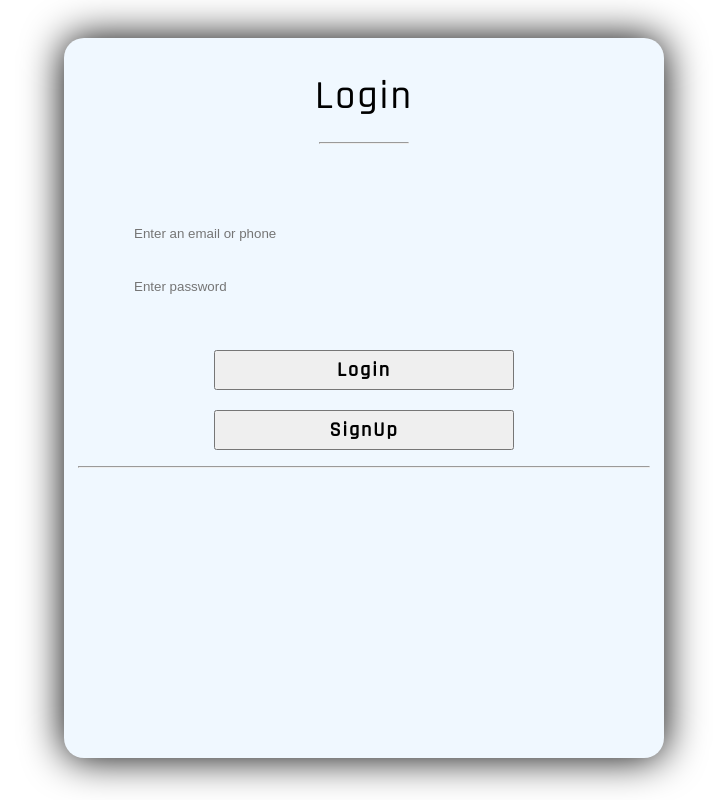
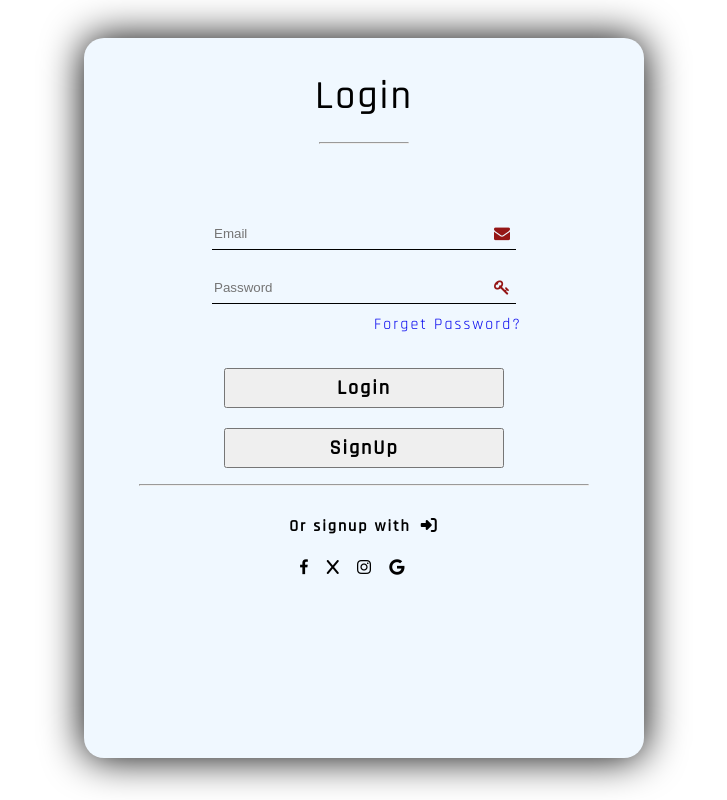
Before and after one commit to solutiontech214/KFH-WebSite, a PHP site: page /login.html in a window 1280 px wide. Shown: the whole page, without its empty margins (276-1003 px from the left). Run offline with PHP 8.4, Linux system fonts and the light colour scheme.

Commit message:
made some changes

```diff
--- a/Main/src/index.html
+++ b/Main/src/index.html
@@ -10,7 +10,7 @@
     <link href="https://fonts.googleapis.com/css2?family=Rajdhani:wght@400;500&display=swap" rel="stylesheet">
     <link href="https://cdn.jsdelivr.net/npm/bootstrap@5.3.2/dist/css/bootstrap.min.css" rel="stylesheet" integrity="sha384-T3c6CoIi6uLrA9TneNEoa7RxnatzjcDSCmG1MXxSR1GAsXEV/Dwwykc2MPK8M2HN" crossorigin="anonymous">
 </head>
-<body style="background-color: #ffffff;">
+<body style="background-color: #a99f9f;">
 
 
   <div class="preloader" id="preLoader"></div>
--- a/Main/src/indexStyle.css
+++ b/Main/src/indexStyle.css
@@ -1,9 +1,6 @@
 *{
   font-family: 'Rajdhani', sans-serif;
   letter-spacing: 1.5px;
-}
-body::-webkit-scrollbar{
-  display: none;
 }
 /* Navigation Styling */
 .nav-bar{
--- a/Main/src/login.css
+++ b/Main/src/login.css
@@ -1,6 +1,4 @@
-body::-webkit-scrollbar{
-    display: none;
-}
+
 body{
     display: flex;
     justify-content: center;
@@ -13,7 +11,7 @@ body{
     display: flex;
     flex-direction: column;
     align-items: center;
-    width: 600px;
+    width: 560px;
     height: 90vh;
     border-radius: 20px;
     color: rgb(0, 0, 0);
@@ -26,7 +24,7 @@ body{
 }
 .login span:nth-child(2){
     margin-top: 40px;
-    margin-left: -20vh;
+    /* margin-left: -20vh; */
     display: flex;
     flex-direction: column;
     justify-content: space-evenly;
@@ -37,11 +35,30 @@ body{
     width: 300px;
     height: 30px;
     background: transparent;
-    border: 0px solid;
+    border: 0;
+    border-bottom: 1px solid black;
     border-radius: 0px;
 }
+.login .email:focus{
+    border: none;
+    outline: none;
+    border-bottom: 2px solid brown;
+}
+.login span:nth-child(2) div i{
+    color: rgb(149, 22, 22);
+    position: absolute;
+    margin-left: -22px;
+    margin-top: 8px;
+}
+
+.login span:nth-child(3) a{
+    text-decoration: none;
+    position: absolute;
+    margin-top: 10px;
+    margin-left: 10px;
+}
 .login .btn-login{
-    margin-top: 6vh;
+    margin-top: 8vh;
     letter-spacing: 2px;
     width: 50%;
     height: 40px;
@@ -53,12 +70,18 @@ body{
 .login .btn-signup{
     margin-top: 20px;
     letter-spacing: 2px;
-    width: 50%;
+    width: 280px;
     height: 40px;
     font-size: 20px;
     font-family: "Rajdhani",sans-serif;
     font-weight: 600;
 }
+
+.login .signup-with i{
+    color: #000;
+    margin-left: 10px;
+}
+
 .preloader{
     background: #000 url("/Main/Images/loader.webp") no-repeat  center center;
     background-size: 30%;
--- a/Main/src/login.html
+++ b/Main/src/login.html
@@ -5,25 +5,49 @@
     <meta name="viewport" content="width=device-width, initial-scale=1.0">
     <title>login</title>
     <link rel="stylesheet" href="login.css">
+    <link rel="stylesheet" href="https://cdnjs.cloudflare.com/ajax/libs/font-awesome/6.5.1/css/all.min.css" integrity="sha512-DTOQO9RWCH3ppGqcWaEA1BIZOC6xxalwEsw9c2QQeAIftl+Vegovlnee1c9QX4TctnWMn13TZye+giMm8e2LwA==" crossorigin="anonymous" referrerpolicy="no-referrer" />
     <link rel="preconnect" href="https://fonts.googleapis.com">
     <link rel="preconnect" href="https://fonts.gstatic.com" crossorigin>
     <link href="https://fonts.googleapis.com/css2?family=Rajdhani:wght@400;500&display=swap" rel="stylesheet">
+    <link rel="stylesheet" href="https://cdnjs.cloudflare.com/ajax/libs/font-awesome/4.7.0/css/font-awesome.min.css">
 </head>
 <body>
   <div class="preloader" id="preLoader"></div>
 
+  <form>
     <div class="login">
         <span>
             <h2>Login<hr width="90%"></h2>
         </span>
         <span>
-        <input type="email" id="email" class="email" placeholder="Enter an email or phone" required ><br>
-        <input type="password" id="password" class="email" placeholder="Enter password"  required>
+            <div>
+                <input type="email" id="email" class="email" placeholder="Email" required >
+                <i class="fa fa-envelope icon"></i>
+            </div>
+        <br>
+            <div>
+                <input type="password" id="password" class="email" placeholder="Password"  required>
+                <i class="fa fa-key icon"></i>
+            </div>
         </span>
+        <span>
+            <a href="#">Forget Password?</a>
+        </span>
+
         <button class="btn-login" type="submit">Login</button>
-        <button class="btn-signup">SignUp</button>
-        <hr width="95%" style="margin-top: 2vh;">
+        <a href=""><button class="btn-signup" type="button">SignUp</button></a>
+        <hr width="80%" style="margin-top: 2vh;">
+
+        <span class="signup-with">
+            <h4>Or signup with<i class="fa-solid fa-right-to-bracket"></i></h4>
+            <a href="#"><i class="fa fa-facebook"></i></a>
+            <a href="#"><i class="fa-solid fa-x"></i></a>
+            <a href="#"><i class="fa-brands fa-instagram"></i></a>
+            <a href="#"><i class="fa-brands fa-google"></i></a>
+        </span>
     </div>
+  </form>
+
 
     <script>
           let loader = document.getElementById("preLoader")
```
